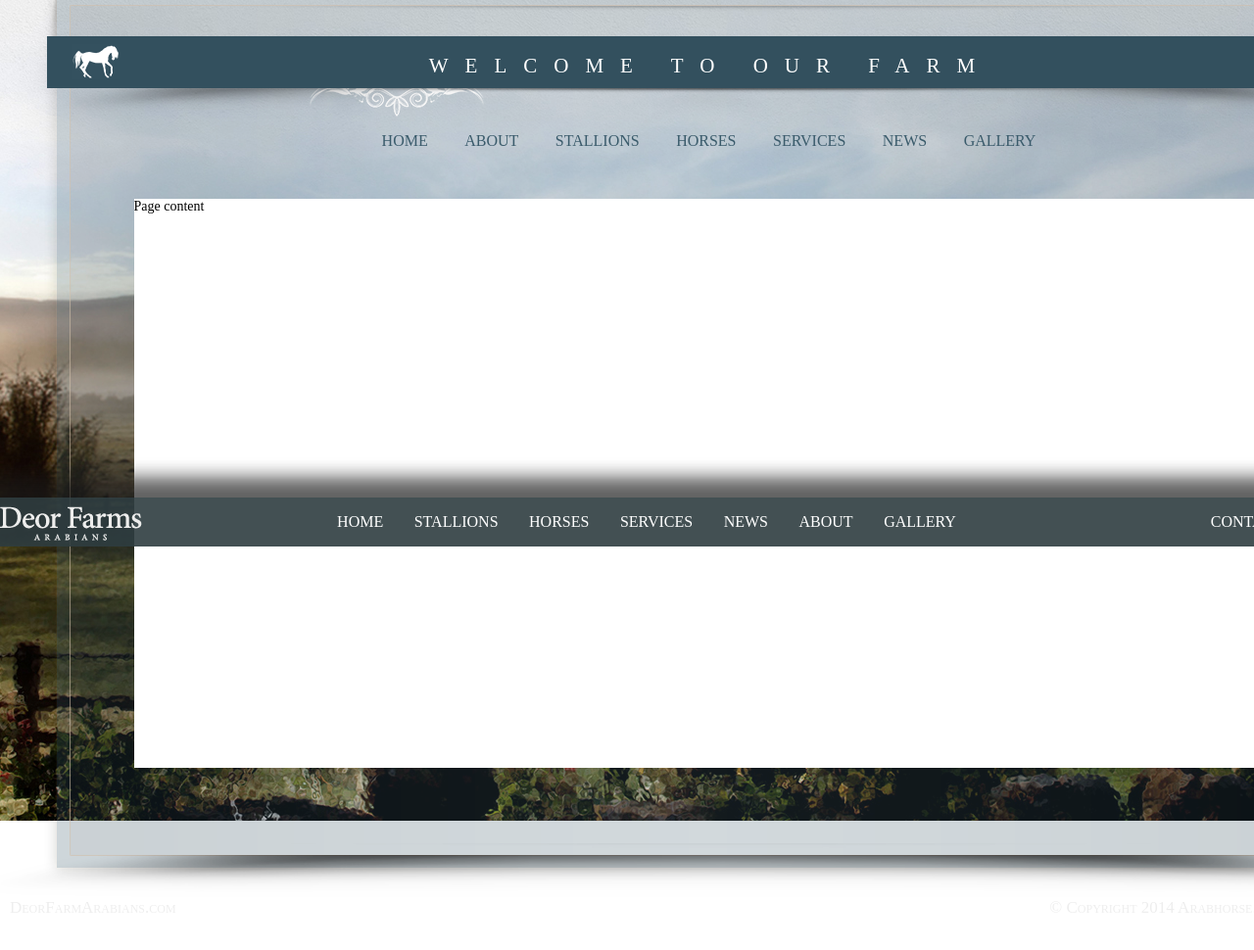
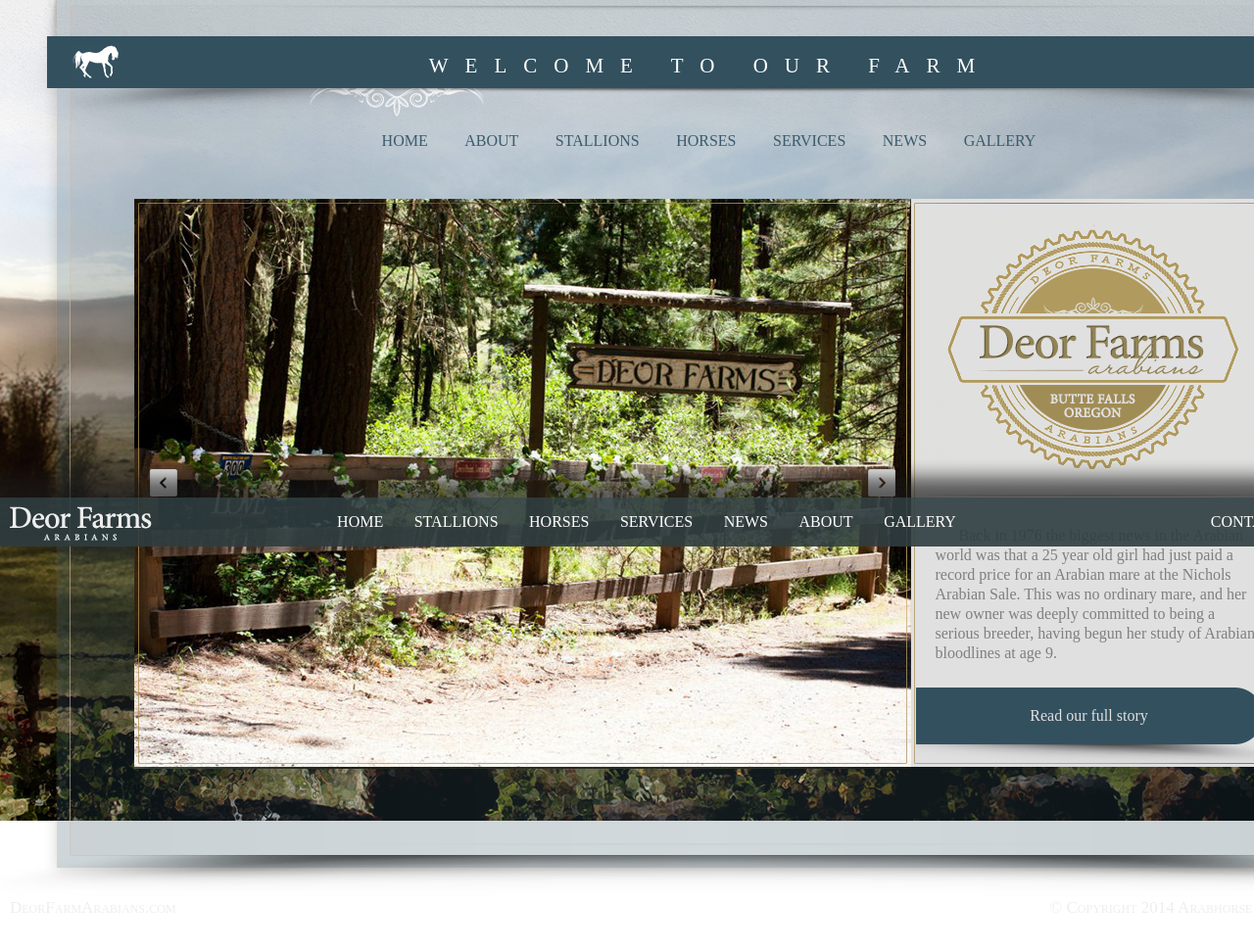
Before and after one commit to kmni/deorfarmsarabians, a website: page index.html in a window 1280 px wide. Shown: the part 242-1212 px from the top of the page at 98% size. Drawn offline with Linux system fonts and the light colour scheme.

Commit message:
Rozlozeni titulni stranky

```diff
--- a/index.html
+++ b/index.html
@@ -52,7 +52,30 @@
             </ul>
 
             <div class="content">
-                <p>Page content</p>
+
+                <div class="slider">
+                    <img src="images/slider/hp/image1.jpg" />
+
+                    <div class="slider__rectangle">
+                        <a href="#" class="slider__arrow slider__arrow-left">
+                            <img src="images/slider/hp/left.png" />
+                        </a>
+                        <a href="#" class="slider__arrow slider__arrow-right">
+                            <img src="images/slider/hp/right.png" />
+                        </a>
+                    </div>
+                </div>  <!-- /slider -->
+
+                <div class="content-homepage">
+                    <div class="content-homepage__logo">
+                        <img src="images/hp/logo.png" />
+                    </div>
+                    <div class="content-homepage__text">
+                        <p>&nbsp;&nbsp;&nbsp;&nbsp;&nbsp;&nbsp;Back in 1976 the biggest news in the Arabian world was that a 25 year old girl had just paid a record price for an Arabian mare at the Nichols Arabian Sale. This was no ordinary mare, and her new owner was deeply committed to being a serious breeder, having begun her study of Arabian bloodlines at age 9.</p>
+                    </div>
+                    <a href="" class="content-homepage__button">Read our full story</a>
+                </div>
+
             </div>  <!-- /content -->
 
         </div>
--- a/styles/modules/_content.scss
+++ b/styles/modules/_content.scss
@@ -20,9 +20,46 @@
 }
 
 .content{
+    @include cf;
     width: 1174px;
-    height: 581px;
+    height: 580px;
     background: white;
     margin: 0 auto;
     margin-top: 50px;
 }
+
+.content-homepage{
+    width: 381px;
+    height: 580px;
+    background: #e0e0e0 image-url("hp/rectangle.png") no-repeat center center;
+    position: relative;
+    float: left;
+}
+
+.content-homepage__logo{
+    padding-top: 15px;
+}
+
+.content-homepage__text{
+    padding: 25px;
+    font-size: 16px;
+    color: #7f7f7f;
+    line-height: 20px;
+}
+
+.content-homepage__button{
+    display: block;
+    width: 354px;
+    height: 82px;
+    background: image-url("hp/button.png") no-repeat 0 0;
+    padding-top: 20px;
+    text-align: center;
+    font-size: 16px;
+    color: #e0e0df;
+    text-decoration: none;
+    margin-left: 5px;
+
+    &:hover{
+        text-decoration: none;
+    }
+}
--- a/styles/modules/_logo.scss
+++ b/styles/modules/_logo.scss
@@ -13,7 +13,7 @@
     .footer &{
         width: 145px;
         height: 35px;
-        left: 0;
+        left: 10px;
         bottom: 6px;
         z-index: 888;
     }
--- /dev/null
+++ b/styles/modules/_slider.scss
@@ -0,0 +1,35 @@
+// slider
+// ====================================
+
+.slider{
+    width: 793px;
+    height: 580px;
+    position: relative;
+    float: left;
+}
+
+.slider__rectangle{
+    width: 100%;
+    height: 100%;
+    background: transparent image-url("slider/hp/rectangle.png") no-repeat center center;
+    position: absolute;
+    left: 0;
+    top: 0;
+}
+
+.slider__arrow{
+    position: absolute;
+    display: block;
+    width: 28px;
+    height: 28px;
+    top: 50%;
+    margin-top: -14px;
+}
+
+.slider__arrow-left{
+    left: 16px;
+}
+
+.slider__arrow-right{
+    right: 16px;
+}
--- a/styles/style.min.scss
+++ b/styles/style.min.scss
@@ -12,3 +12,5 @@
 @import "modules/content";
 @import "modules/contacts";
 @import "modules/footer";
+
+@import "modules/slider";
```
Also changed, not shown: images/hp/button.png (added), images/hp/logo.png (added), images/hp/rectangle.png (added), images/slider/hp/image1.jpg (added), images/slider/hp/left.png (added), images/slider/hp/rectangle.png (added), images/slider/hp/right.png (added), styles/style.min.css, 1 other file.
